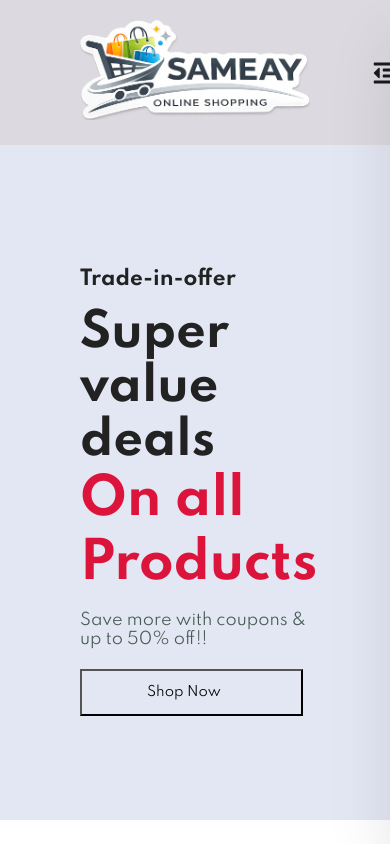
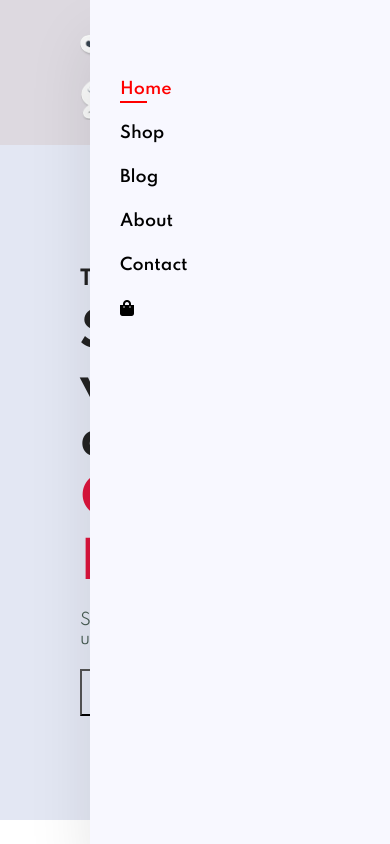
Before and after one commit to ameaymore80-cpu/ecommerce-website, a plain HTML site: page project/index .html in a window 390 px wide. Both pictures are taken after a click on the icon 374 px from the left and 72 px from the top of the page. Shown: the top 844 px of the page. Drawn offline with Linux system fonts and the light colour scheme.

Commit message:
Update style.css

```diff
--- a/project/style.css
+++ b/project/style.css
@@ -552,6 +552,10 @@ footer .copyright{
         padding: 80px 0 0 10px;
     }
 
+     #navbar.active{
+        right:0px;
+    }
+
     #navbar li{
         margin-bottom: 25px;
     }
```
